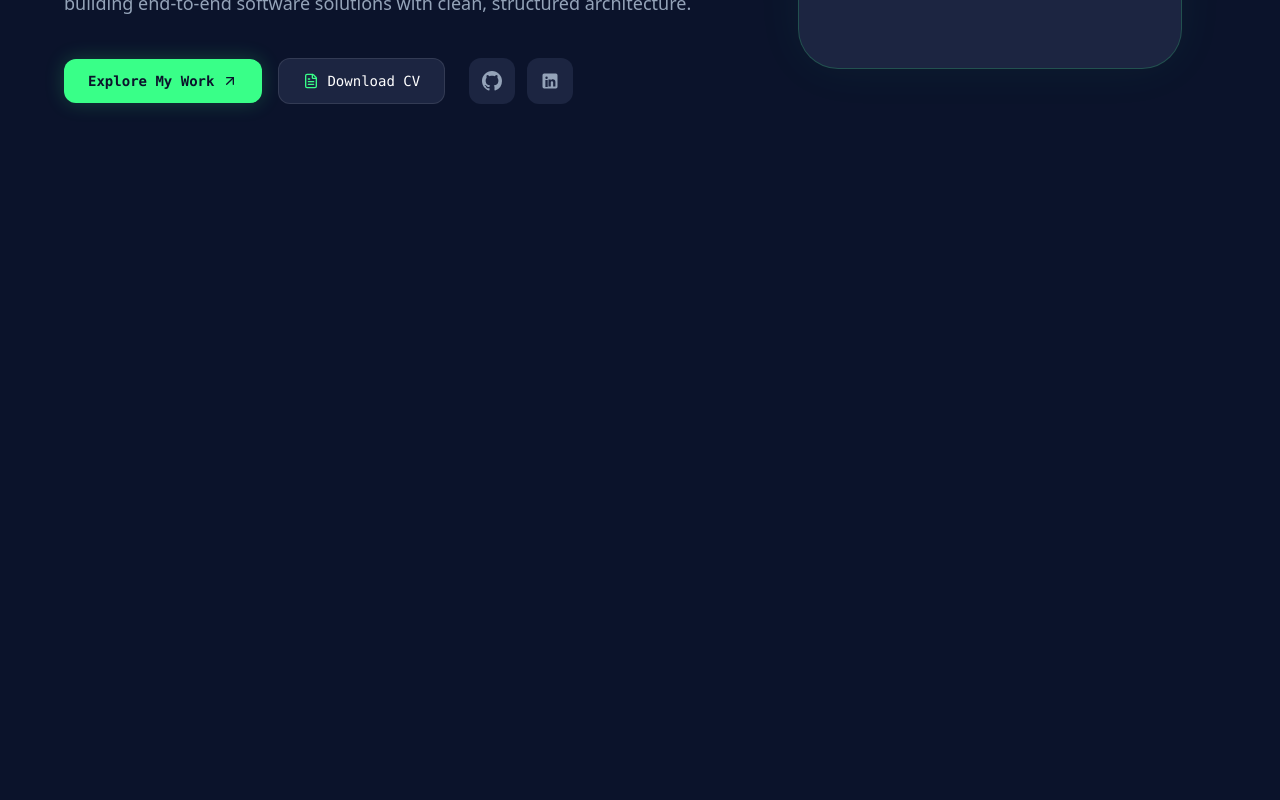
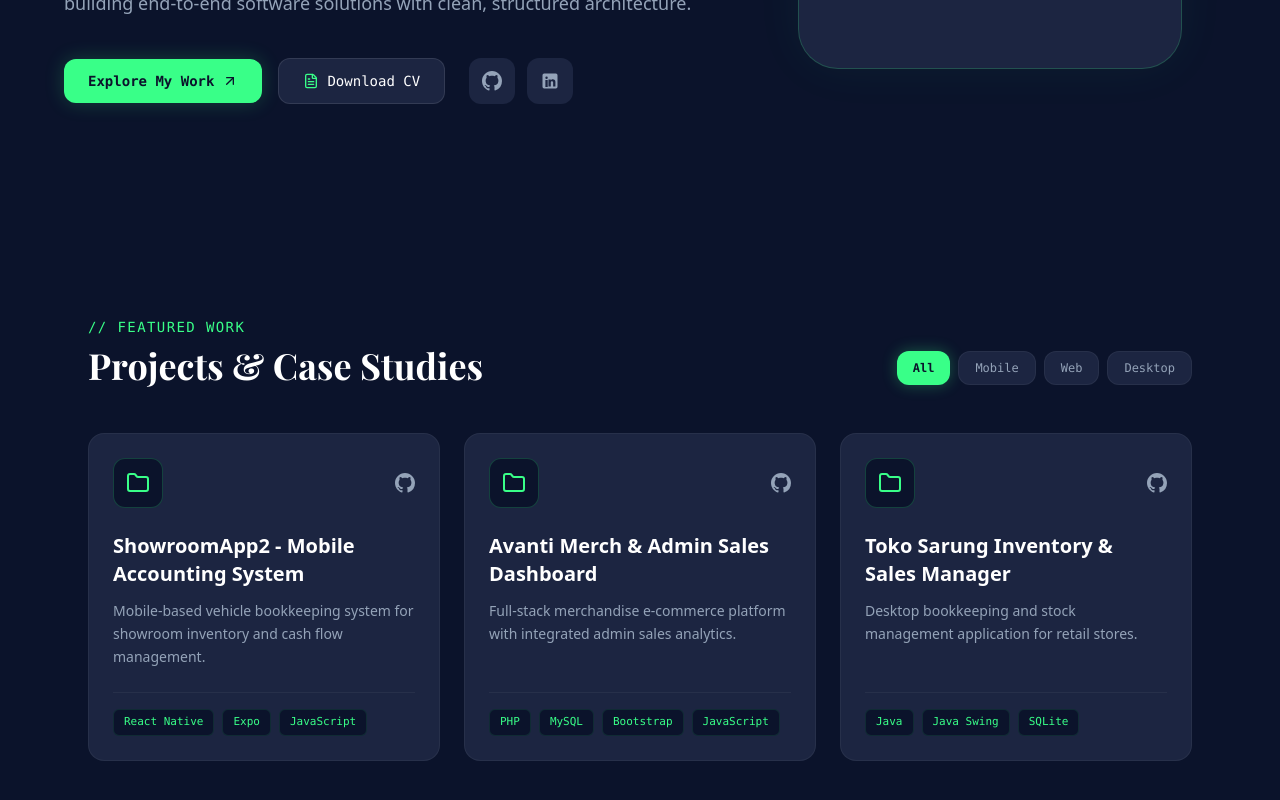
Before and after one commit to abdullohmmuttaqin/portopel, a Next.js app: page / in a window 1280 px wide. Shown: the part 564-1364 px from the top of the page. Before the commit the page ends 801 px from the top, so only its background shows below. Built offline with nearby package versions, Linux system fonts and the light colour scheme; a web font is replaced by a local one.

Commit message:
feat: add interactive ProjectGrid section with inline GitHub SVG

```diff
--- a/src/app/page.tsx
+++ b/src/app/page.tsx
@@ -1,11 +1,13 @@
 import Navbar from "@/components/Navbar";
 import Hero from "@/components/Hero";
+import ProjectGrid from "@/components/ProjectGrid";
 
 export default function Home() {
   return (
     <main className="min-h-screen bg-[#0B132B] text-white selection:bg-[#39FF88] selection:text-[#0B132B]">
       <Navbar />
       <Hero />
+      <ProjectGrid />
     </main>
   );
 }
--- /dev/null
+++ b/src/components/ProjectGrid.tsx
@@ -0,0 +1,117 @@
+"use client";
+
+import { useState } from "react";
+import { projectsData, Project } from "@/data/portfolio";
+import { Folder, ExternalLink } from "lucide-react";
+
+export default function ProjectGrid() {
+  // State untuk filter kategori proyek ('all', 'mobile', 'web', 'desktop')
+  const [activeCategory, setActiveCategory] = useState<string>("all");
+
+  // Logic memfilter array projectsData berdasarkan tab yang diklik
+  const filteredProjects = activeCategory === "all"
+    ? projectsData
+    : projectsData.filter((project) => project.category === activeCategory);
+
+  return (
+    <section id="projects" className="py-20 px-6 max-w-6xl mx-auto">
+
+      {/* Section Title */}
+      <div className="flex flex-col md:flex-row md:items-end justify-between mb-12 gap-4">
+        <div>
+          <h2 className="font-mono text-sm text-[#39FF88] uppercase tracking-widest mb-2">
+            // Featured Work
+          </h2>
+          <h3 className="font-[family-name:var(--font-playfair)] text-3xl sm:text-4xl font-bold text-white">
+            Projects & Case Studies
+          </h3>
+        </div>
+
+        {/* Filter Tabs */}
+        <div className="flex flex-wrap gap-2 font-mono text-xs">
+          {["all", "mobile", "web", "desktop"].map((category) => (
+            <button
+              key={category}
+              onClick={() => setActiveCategory(category)}
+              className={`px-4 py-2 rounded-xl capitalize transition-all duration-300 ${
+                activeCategory === category
+                  ? "bg-[#39FF88] text-[#0B132B] font-bold shadow-[0_0_15px_rgba(57,255,136,0.3)]"
+                  : "bg-[#1C2541] text-[#94A3B8] hover:text-white border border-white/5"
+              }`}
+            >
+              {category}
+            </button>
+          ))}
+        </div>
+      </div>
+
+      {/* Grid Cards Container */}
+      <div className="grid grid-cols-1 md:grid-cols-2 lg:grid-cols-3 gap-6">
+        {filteredProjects.map((project: Project) => (
+          <article
+            key={project.id}
+            className="group relative bg-[#1C2541] rounded-2xl p-6 border border-white/5 hover:border-[#39FF88]/40 transition-all duration-300 flex flex-col justify-between hover:-translate-y-1 hover:shadow-[0_10px_30px_rgba(0,0,0,0.3)]"
+          >
+            <div>
+              {/* Card Header Icons */}
+              <div className="flex items-center justify-between mb-6">
+                <div className="p-3 rounded-xl bg-[#0B132B] text-[#39FF88] border border-[#39FF88]/20">
+                  <Folder className="w-6 h-6" />
+                </div>
+
+                {/* External Links */}
+                <div className="flex items-center gap-3 text-[#94A3B8]">
+                  {project.githubUrl && (
+                    <a
+                      href={project.githubUrl}
+                      target="_blank"
+                      rel="noreferrer"
+                      aria-label="GitHub Repository"
+                      className="hover:text-[#39FF88] transition-colors"
+                    >
+                      <svg className="w-5 h-5 fill-current" viewBox="0 0 24 24">
+                        <path d="M12 0C5.37 0 0 5.37 0 12c0 5.31 3.435 9.795 8.205 11.385.6.105.825-.255.825-.57 0-.285-.015-1.23-.015-2.235-3.015.555-3.795-.735-4.035-1.41-.135-.345-.72-1.41-1.23-1.695-.42-.225-1.02-.78-.015-.795.945-.015 1.62.87 1.845 1.23 1.08 1.815 2.805 1.305 3.495.99.105-.78.42-1.305.765-1.605-2.67-.3-5.46-1.335-5.46-5.925 0-1.305.465-2.385 1.23-3.225-.12-.3-.54-1.53.12-3.18 0 0 1.005-.315 3.3 1.23.96-.27 1.98-.405 3-.405s2.04.135 3 .405c2.295-1.56 3.3-1.23 3.3-1.23.66 1.65.24 2.88.12 3.18.765.84 1.23 1.905 1.23 3.225 0 4.605-2.805 5.625-5.475 5.925.435.375.81 1.095.81 2.22 0 1.605-.015 2.895-.015 3.3 0 .315.225.69.825.57A12.02 12.02 0 0024 12c0-6.63-5.37-12-12-12z"/>
+                      </svg>
+                    </a>
+                  )}
+                  {project.demoUrl && (
+                    <a
+                      href={project.demoUrl}
+                      target="_blank"
+                      rel="noreferrer"
+                      aria-label="Live Demo"
+                      className="hover:text-[#39FF88] transition-colors"
+                    >
+                      <ExternalLink className="w-5 h-5" />
+                    </a>
+                  )}
+                </div>
+              </div>
+
+              {/* Project Title & Description */}
+              <h4 className="font-sans font-bold text-xl text-white group-hover:text-[#39FF88] transition-colors mb-3">
+                {project.title}
+              </h4>
+              <p className="font-sans text-sm text-[#94A3B8] leading-relaxed mb-6">
+                {project.shortDesc}
+              </p>
+            </div>
+
+            {/* Tech Stack Badges (JetBrains Mono) */}
+            <div className="flex flex-wrap gap-2 pt-4 border-t border-white/5">
+              {project.techStack.map((tech) => (
+                <span
+                  key={tech}
+                  className="font-mono text-[11px] px-2.5 py-1 rounded-md bg-[#0B132B] text-[#39FF88] border border-[#39FF88]/10"
+                >
+                  {tech}
+                </span>
+              ))}
+            </div>
+          </article>
+        ))}
+      </div>
+
+    </section>
+  );
+}
```
